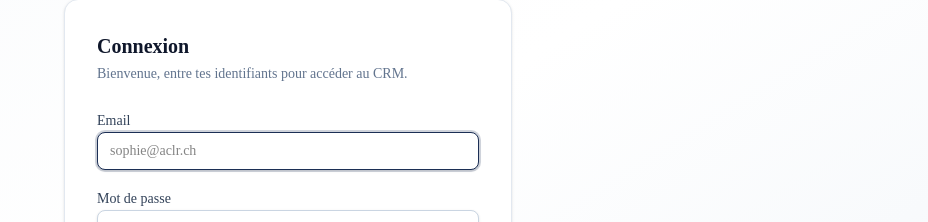
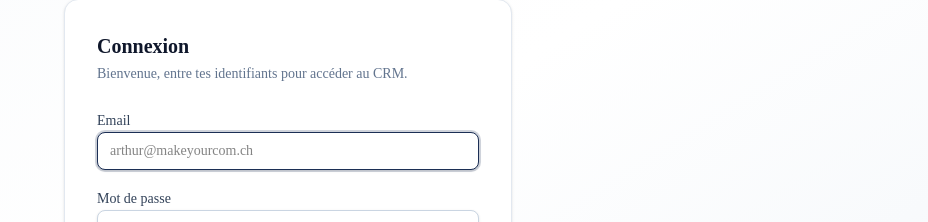
Before and after one commit to makeyourcom-make/crm-aclr, a Next.js app: page /login in a window 1280 px wide. Shown: the part 192-414 px from the top of the page, without its empty margins (352-1280 px from the left). Built offline with nearby package versions, Linux system fonts and the light colour scheme; no server answers.

Commit message:
fix(login): placeholder email arthur@makeyourcom.ch (au lieu de sophie@aclr.ch)
Co-Authored-By: Claude Opus 4.8 (1M context) <noreply@anthropic.com>

```diff
--- a/app/login/form.tsx
+++ b/app/login/form.tsx
@@ -34,7 +34,7 @@ export function LoginForm() {
             state.fieldErrors?.email ? "email-error" : undefined
           }
           className="w-full rounded-md border border-slate-300 bg-white px-3 py-2 text-sm shadow-sm outline-none transition focus:border-primary-600 focus:ring-2 focus:ring-primary-600/20 aria-[invalid=true]:border-red-500"
-          placeholder="sophie@aclr.ch"
+          placeholder="arthur@makeyourcom.ch"
         />
         {state.fieldErrors?.email && (
           <p id="email-error" className="text-xs text-red-600">
```
